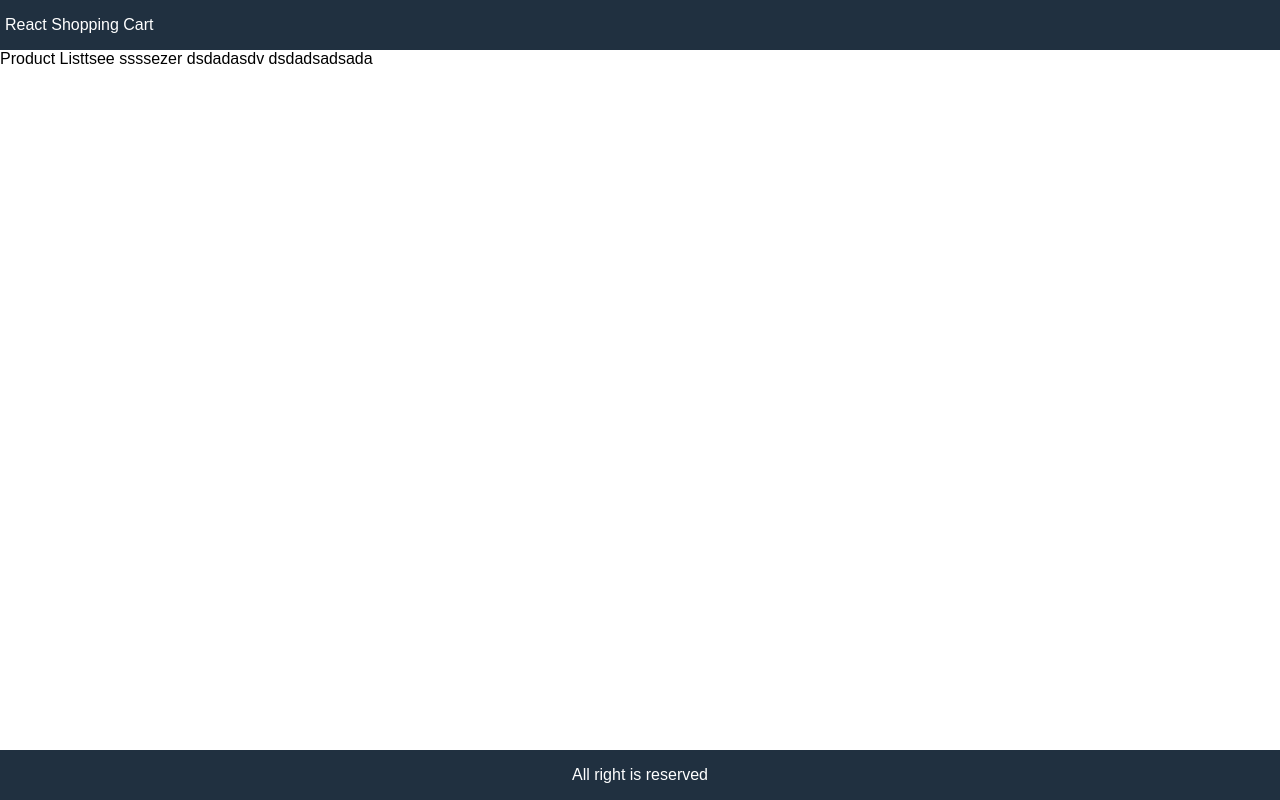
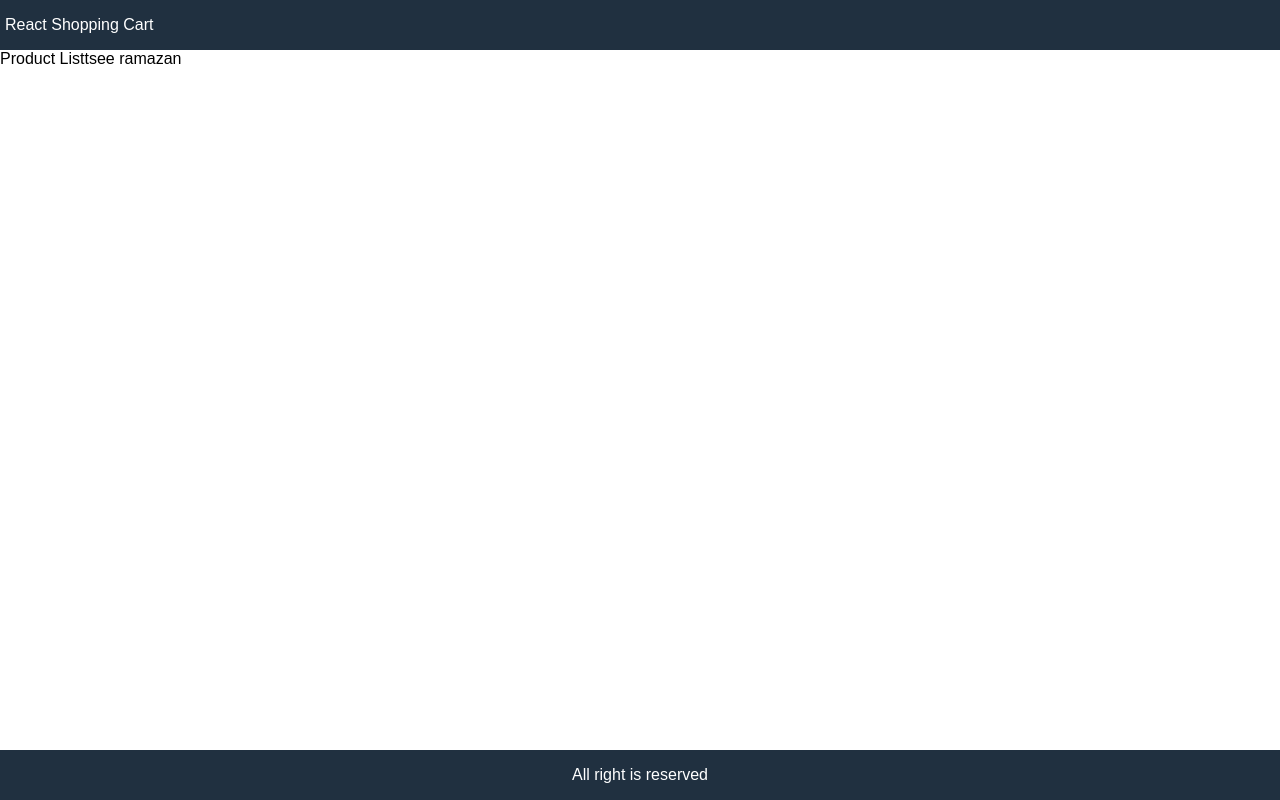
Before and after one commit to Sayzera/shopping-cart, a React (Create React App) app: page / in a window 1280 px wide. Built offline with nearby package versions, Linux system fonts and the light colour scheme.

Commit message:
deneme1234

```diff
--- a/src/App.js
+++ b/src/App.js
@@ -7,7 +7,7 @@ function App() {
       </header>
 
       <main>
-        Product Listtsee ssssezer dsdadasdv dsdadsadsada
+        Product Listtsee ramazan
       </main>
 
 
```
